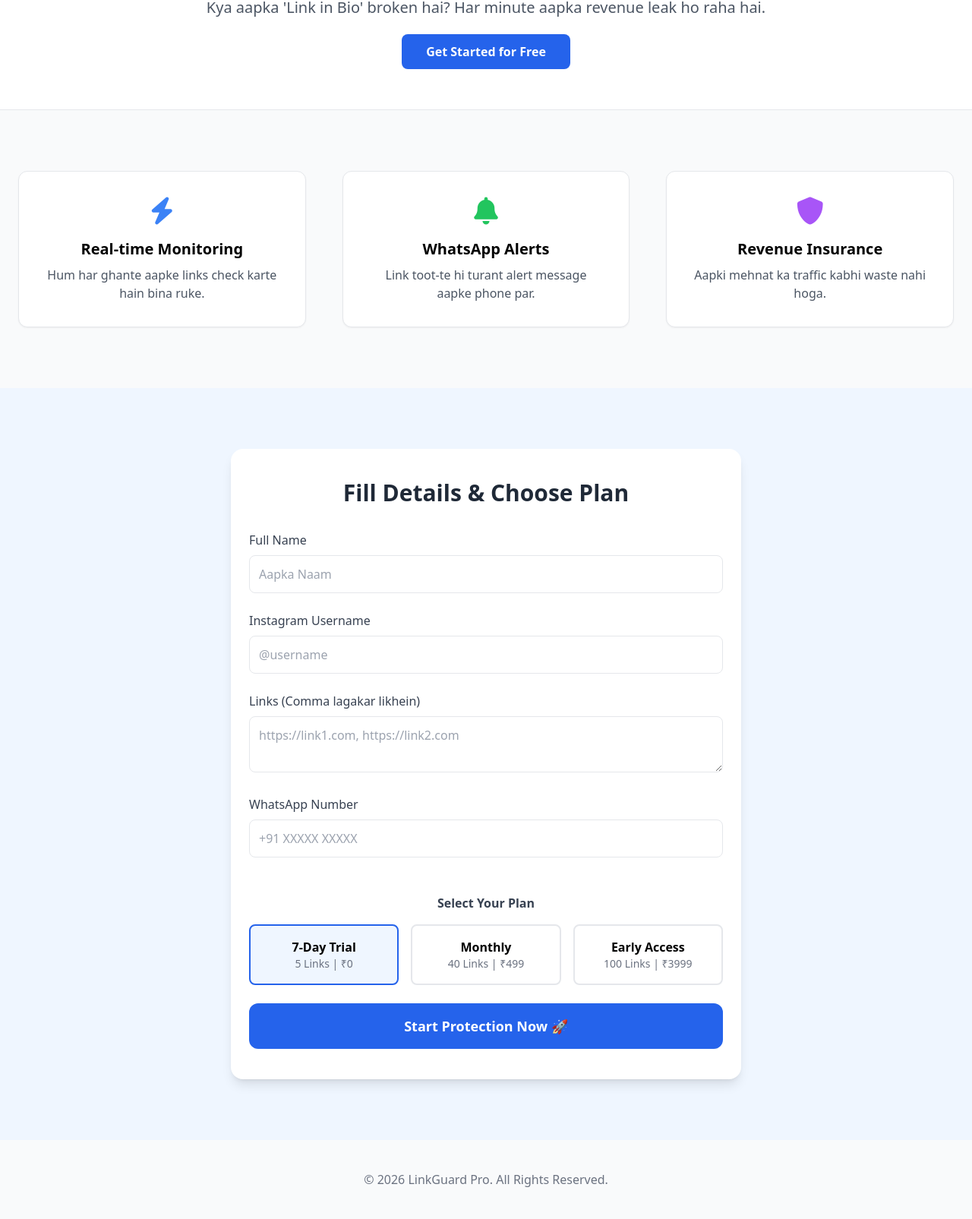
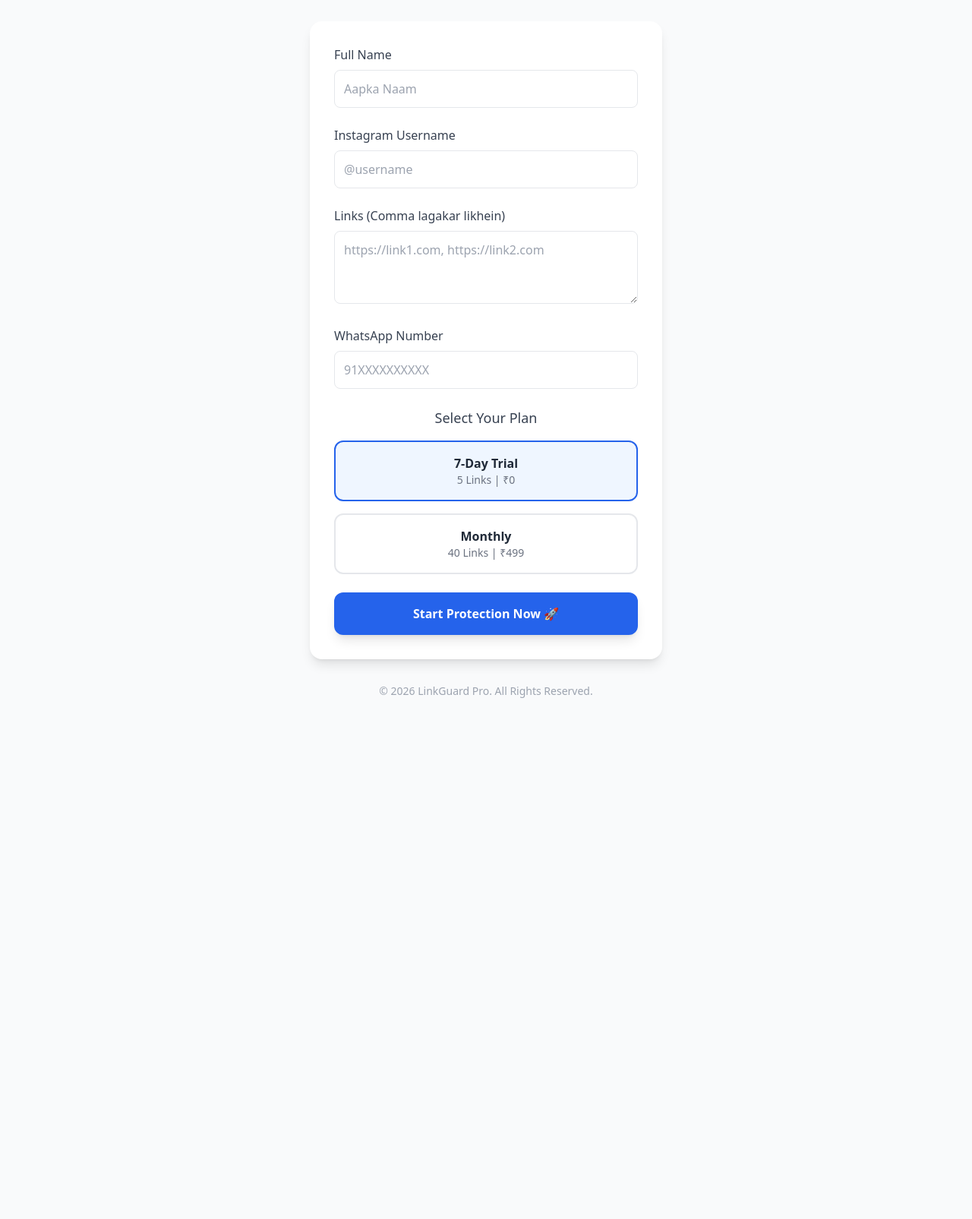
Before and after one commit to kiddocartoon111-hub/LinkScanner, a plain HTML site: page index.html in a window 1280 px wide. Shown: the part 132-1737 px from the top of the page at 76% size. After the commit the page ends 1100 px from the top, so only its background shows below. Drawn offline with nearby package versions, Linux system fonts and the light colour scheme.

Commit message:
Update index.html

```diff
--- a/index.html
+++ b/index.html
@@ -1,130 +1,123 @@
 <!DOCTYPE html>
-<html lang="hi">
+<html lang="en">
 <head>
     <meta charset="UTF-8">
     <meta name="viewport" content="width=device-width, initial-scale=1.0">
-    <title>LinkGuard Pro - Save Your Revenue</title>
+    <title>LinkGuard Pro - AI Monitoring</title>
     <script src="https://cdn.tailwindcss.com"></script>
-    <link rel="stylesheet" href="https://cdnjs.cloudflare.com/ajax/libs/font-awesome/6.0.0/css/all.min.css">
+    <style>
+        .hidden { display: none; }
+    </style>
 </head>
 <body class="bg-gray-50 font-sans">
 
-    <header class="py-16 bg-white border-b">
-        <div class="container mx-auto px-6 text-center">
-            <h1 class="text-4xl md:text-5xl font-bold text-gray-900 mb-4">LinkGuard Pro</h1>
-            <p class="text-xl text-gray-600 mb-8">Kya aapka 'Link in Bio' broken hai? Har minute aapka revenue leak ho raha hai.</p>
-            <a href="#get-started" class="bg-blue-600 text-white px-8 py-3 rounded-lg font-semibold hover:bg-blue-700 transition">Get Started for Free</a>
+    <div class="max-w-lg mx-auto py-12 px-6">
+        <div class="text-center mb-10">
+            <h1 class="text-4xl font-bold text-blue-600">LinkGuard Pro</h1>
+            <p class="text-gray-600 mt-2">Professional Link Monitoring for Influencers</p>
         </div>
-    </header>
 
-    <section class="py-20 container mx-auto px-6">
-        <div class="grid md:grid-cols-3 gap-12 text-center">
-            <div class="p-8 bg-white rounded-xl shadow-sm border">
-                <i class="fas fa-bolt text-4xl text-blue-500 mb-4"></i>
-                <h3 class="text-xl font-bold mb-2">Real-time Monitoring</h3>
-                <p class="text-gray-600">Hum har ghante aapke links check karte hain bina ruke.</p>
-            </div>
-            <div class="p-8 bg-white rounded-xl shadow-sm border">
-                <i class="fas fa-bell text-4xl text-green-500 mb-4"></i>
-                <h3 class="text-xl font-bold mb-2">WhatsApp Alerts</h3>
-                <p class="text-gray-600">Link toot-te hi turant alert message aapke phone par.</p>
-            </div>
-            <div class="p-8 bg-white rounded-xl shadow-sm border">
-                <i class="fas fa-shield-alt text-4xl text-purple-500 mb-4"></i>
-                <h3 class="text-xl font-bold mb-2">Revenue Insurance</h3>
-                <p class="text-gray-600">Aapki mehnat ka traffic kabhi waste nahi hoga.</p>
-            </div>
-        </div>
-    </section>
+        <div class="bg-white p-8 rounded-2xl shadow-lg">
+            <form id="saas-form" class="space-y-6">
 
-    <section id="get-started" class="py-20 bg-blue-50">
-        <div class="max-w-2xl mx-auto px-6 bg-white p-10 rounded-2xl shadow-lg">
-            <h2 class="text-3xl font-bold text-center mb-8 text-gray-800">Fill Details & Choose Plan</h2>
-            <form id="saas-form" class="space-y-6">
                 <div>
                     <label class="block text-gray-700 font-medium mb-2">Full Name</label>
-    <input type="text" name="Name" required placeholder="Aapka Naam" class="w-full p-3 border rounded-lg focus:ring-2 focus:ring-blue-500">
+                    <input type="text" name="Name" required placeholder="Aapka Naam"
+                           class="w-full p-3 border rounded-lg focus:ring-2 focus:ring-blue-500 outline-none">
                 </div>
+
                 <div>
                     <label class="block text-gray-700 font-medium mb-2">Instagram Username</label>
-                    <input type="text" name="Instagram" required placeholder="@username" class="w-full p-3 border rounded-lg focus:ring-2 focus:ring-blue-500">
+                    <input type="text" name="Instagram" required placeholder="@username"
+                           class="w-full p-3 border rounded-lg focus:ring-2 focus:ring-blue-500 outline-none">
                 </div>
+
                 <div>
                     <label class="block text-gray-700 font-medium mb-2">Links (Comma lagakar likhein)</label>
-                    <textarea name="Links" required placeholder="https://link1.com, https://link2.com" class="w-full p-3 border rounded-lg focus:ring-2 focus:ring-blue-500"></textarea>
+                    <textarea name="Links" required placeholder="https://link1.com, https://link2.com"
+                              class="w-full p-3 border rounded-lg focus:ring-2 focus:ring-blue-500 outline-none h-24"></textarea>
                 </div>
+
                 <div>
                     <label class="block text-gray-700 font-medium mb-2">WhatsApp Number</label>
-                    <input type="text" name="WhatsApp" required placeholder="+91 XXXXX XXXXX" class="w-full p-3 border rounded-lg focus:ring-2 focus:ring-blue-500">
+                    <input type="tel" name="WhatsApp" required placeholder="91XXXXXXXXXX"
+                           class="w-full p-3 border rounded-lg focus:ring-2 focus:ring-blue-500 outline-none">
                 </div>
 
-                <div class="pt-6">
-                    <label class="block text-gray-700 font-bold mb-4 text-center">Select Your Plan</label>
-                    <div class="grid grid-cols-1 md:grid-cols-3 gap-4">
-                        <label class="cursor-pointer">
-                            <input type="radio" name="Plan" value="Free" class="hidden peer" checked>
-                            <div class="p-4 border-2 rounded-lg text-center peer-checked:border-blue-600 peer-checked:bg-blue-50 hover:bg-gray-50">
-                                <p class="font-bold">7-Day Trial</p>
-                                <p class="text-sm text-gray-500">5 Links | ₹0</p>
-                            </div>
+                <div>
+                    <label class="block text-gray-700 font-medium mb-4 text-center font-bold text-lg">Select Your Plan</label>
+                    <div class="grid grid-cols-1 gap-4">
+                        <label class="relative border-2 rounded-xl p-4 flex flex-col items-center cursor-pointer hover:border-blue-500 transition border-blue-600 bg-blue-50">
+                            <input type="radio" name="Plan" value="7-Day Trial" checked class="hidden">
+                            <span class="font-bold text-gray-800">7-Day Trial</span>
+                            <span class="text-sm text-gray-500">5 Links | ₹0</span>
                         </label>
-                        <label class="cursor-pointer">
-                            <input type="radio" name="Plan" value="Paid" class="hidden peer">
-                            <div class="p-4 border-2 rounded-lg text-center peer-checked:border-blue-600 peer-checked:bg-blue-50 hover:bg-gray-50">
-                                <p class="font-bold">Monthly</p>
-                                <p class="text-sm text-gray-500">40 Links | ₹499</p>
-                            </div>
-                        </label>
-                        <label class="cursor-pointer">
-                            <input type="radio" name="Plan" value="Early" class="hidden peer">
-                            <div class="p-4 border-2 rounded-lg text-center peer-checked:border-blue-600 peer-checked:bg-blue-50 hover:bg-gray-50">
-                                <p class="font-bold">Early Access</p>
-                                <p class="text-sm text-gray-500">100 Links | ₹3999</p>
-                            </div>
+                        <label class="relative border-2 rounded-xl p-4 flex flex-col items-center cursor-pointer hover:border-blue-500 transition border-gray-200">
+                            <input type="radio" name="Plan" value="Monthly" class="hidden">
+                            <span class="font-bold text-gray-800">Monthly</span>
+                            <span class="text-sm text-gray-500">40 Links | ₹499</span>
                         </label>
                     </div>
                 </div>
 
-                <button type="submit" class="w-full bg-blue-600 text-white py-4 rounded-xl font-bold text-lg hover:bg-blue-700 transition transform hover:scale-105">
+                <button type="submit" id="submitBtn" class="w-full bg-blue-600 hover:bg-blue-700 text-white font-bold py-4 rounded-xl shadow-lg transition duration-300">
                     Start Protection Now 🚀
                 </button>
+
             </form>
         </div>
-    </section>
 
-    <footer class="py-10 text-center text-gray-500">
-        <p>&copy; 2026 LinkGuard Pro. All Rights Reserved.</p>
-    </footer>
+        <p class="text-center text-gray-400 mt-8 text-sm">© 2026 LinkGuard Pro. All Rights Reserved.</p>
+    </div>
+
+    <div id="successModal" class="hidden fixed inset-0 bg-black bg-opacity-50 flex items-center justify-center z-50 p-4">
+        <div class="bg-white p-8 rounded-2xl shadow-2xl text-center max-w-sm w-full">
+            <div class="mb-4 text-green-500">
+                <svg class="w-16 h-16 mx-auto" fill="none" stroke="currentColor" viewBox="0 0 24 24">
+                    <path stroke-linecap="round" stroke-linejoin="round" stroke-width="2" d="M9 12l2 2 4-4m6 2a9 9 0 11-18 0 9 9 0 0118 0z"></path>
+                </svg>
+            </div>
+            <h3 class="text-2xl font-bold text-gray-800 mb-2">Registration Successful!</h3>
+            <p class="text-gray-600 mb-6 text-sm">Aapka link monitoring system activate ho gaya hai. Hum aapko WhatsApp/Telegram par updates bhejenge.</p>
+            <button onclick="closeModal()" class="w-full bg-green-500 hover:bg-green-600 text-white font-bold py-3 rounded-lg transition">
+                Got it!
+            </button>
+        </div>
+    </div>
 
     <script>
-    // 1. Apna URL check karo
+        // Yahan tumhari purani Google Script URL hi rahegi
         const scriptURL = 'https://script.google.com/macros/s/AKfycbzjLHga1FmmMvtsg4EdSOihcdmTdbJRB-sIcptgRlVg61xrtkG2MQEqxncY5yO_Aou6/exec';
         const form = document.getElementById('saas-form');
+        const submitBtn = document.getElementById('submitBtn');
+        const modal = document.getElementById('successModal');
 
         form.addEventListener('submit', e => {
             e.preventDefault();
-        console.log("Form Submit Button Clicked!"); // Ye check karne ke liye ki button kaam kar raha hai
 
-        const submitBtn = form.querySelector('button[type="submit"]');
+            // Text change to "Submitting..."
             submitBtn.disabled = true;
-        submitBtn.innerText = "Saving to Google Sheet...";
+            submitBtn.innerHTML = `Submitting...`;
 
-        // Form ka sara data pack karke Google Script ko bhej rahe hain
             fetch(scriptURL, { method: 'POST', body: new FormData(form)})
                 .then(response => {
-                console.log('Success!', response);
-                alert("Mubarak ho! Aapki protection shuru ho gayi hai.");
+                    modal.classList.remove('hidden'); // Show Professional Modal
                     form.reset();
                     submitBtn.disabled = false;
                     submitBtn.innerText = "Start Protection Now 🚀";
                 })
                 .catch(error => {
                     console.error('Error!', error.message);
-                alert("Kuch galat hua! Google Script permissions check karein.");
+                    alert("System Error! Please check your connection.");
                     submitBtn.disabled = false;
                     submitBtn.innerText = "Start Protection Now 🚀";
                 });
         });
+
+        function closeModal() {
+            modal.classList.add('hidden');
+        }
     </script>
+
 </body>
 </html>
```
Lines whose indentation alone changed are shown as unchanged.
